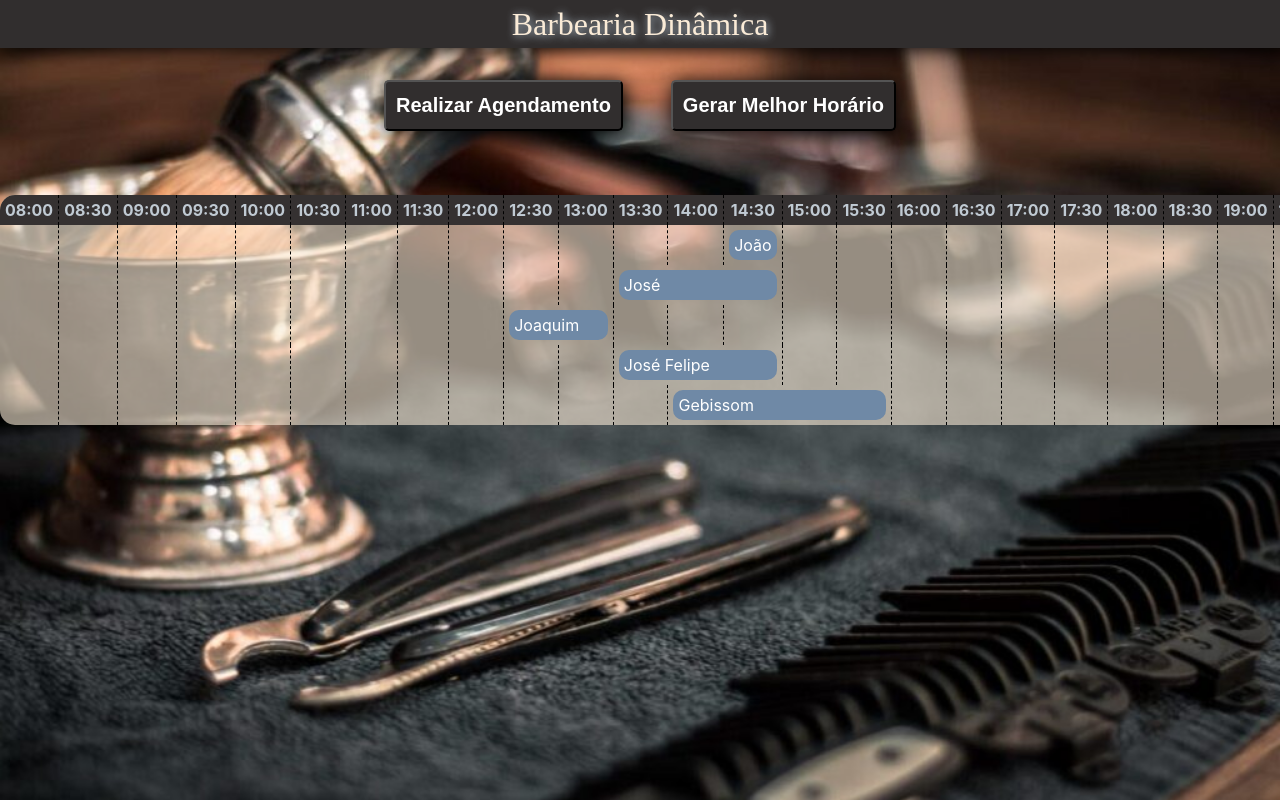
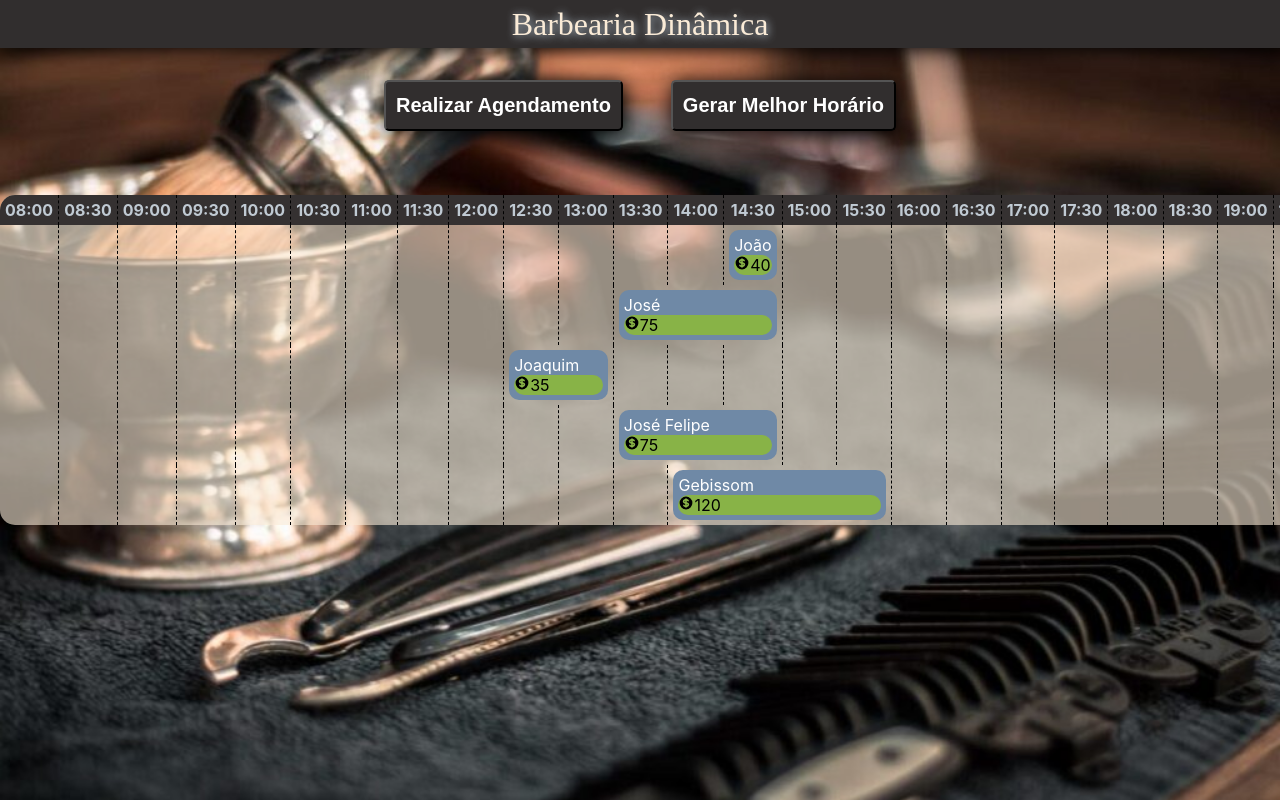
Before and after one commit to projeto-de-algoritmos/PD_Barbearia, a React (Create React App) app: page / in a window 1280 px wide. Shown: the top 800 px of the page. Built offline with nearby package versions, Linux system fonts and the light colour scheme; a web font is replaced by a local one.

Commit message:
Adicionada evidenciação dos pesos dos serviços

```diff
--- a/package.json
+++ b/package.json
@@ -8,6 +8,7 @@
     "@testing-library/user-event": "^13.5.0",
     "react": "^18.0.0",
     "react-dom": "^18.0.0",
+    "react-icons": "^4.3.1",
     "react-scripts": "5.0.1",
     "web-vitals": "^2.1.4"
   },
--- a/src/components/Appointment/Appointment.css
+++ b/src/components/Appointment/Appointment.css
@@ -11,3 +11,11 @@
     display: flex;
     flex-direction: column;
 }
+
+.Value {
+    display: block;
+    color: #000000;
+    overflow: hidden;
+    background-color: rgb(136, 179, 71);
+    border-radius: 20px;
+}
--- a/src/components/Appointment/Appointment.jsx
+++ b/src/components/Appointment/Appointment.jsx
@@ -1,4 +1,5 @@
 import React from "react";
+import { HiCurrencyDollar } from 'react-icons/hi';
 
 import './Appointment.css'
 const ROWS = ["08:00", "08:30", "09:00", "09:30", "10:00", "10:30", "11:00",
@@ -35,7 +36,9 @@ export default props => {
                 pos = -1;
                 return (
                     <td key={i} colSpan={columns + 1}>
-                        <div className="AppointmentBlock">{props.appointments[id[temp]].client}</div>
+                        <div className="AppointmentBlock">{props.appointments[id[temp]].client}
+                            <span className="Value"><HiCurrencyDollar/>{props.appointments[id[temp]].price}</span>
+                        </div>
                     </td>
                 );
             }
@@ -51,7 +54,7 @@ export default props => {
         });
     };
 
-    function getLines(job, start, duration, client, index) {
+    function getLines(job, start, duration, client, index, price) {
         let columns = 0;
         return ROWS.map((_, i) => {
             if (start === ROWS[i]) {
@@ -60,11 +63,8 @@ export default props => {
                     <td key={i} colSpan={duration*2}>
                         <div className="AppointmentBlock">
                             {client}
-                            {/* <button onClick={() => removeAppointment(index)}>
-                            <h1>X</h1>
-                        </button>     */}
+                            <span className="Value"><HiCurrencyDollar/>{price}</span>
                         </div>
-
                     </td>
                 );
             }
@@ -84,7 +84,7 @@ export default props => {
         return props.appointments.map((element, i) => {
                 return (
                     <tr key={i}>
-                        { getLines(element.job, element.start, element.duration, element.client, i) }
+                        { getLines(element.job, element.start, element.duration, element.client, i, element.price) }
                     </tr>
                 )
         });
--- a/src/components/Table/Table.css
+++ b/src/components/Table/Table.css
@@ -22,3 +22,13 @@ td, .th{
     margin: 5px;
     padding: 5px;
 }
+
+
+.ValorArrecadado {
+    color: #000000;
+    padding: 0px 10px 0px 10px;
+    width: min-content;
+    overflow: hidden;
+    background-color: rgb(136, 179, 71);
+    border-radius: 20px;
+}
--- a/src/components/Table/Table.jsx
+++ b/src/components/Table/Table.jsx
@@ -1,5 +1,6 @@
 import React from "react";
 import Appointment from "../Appointment/Appointment";
+import { HiCurrencyDollar } from 'react-icons/hi';
 
 import './Table.css'
 
@@ -18,7 +19,11 @@ export default props => {
     return (
         <table>
             <thead>
-                {props.answer != undefined ? <tr><th colSpan={25} style={{backgroundColor: "rgb(89, 89, 89)"}}>Agenda do dia - Valor Arrecadado: R$ {getTotal()}</th></tr> : ''}
+                {props.answer != undefined ?
+                    <tr><th colSpan={25} style={{backgroundColor: "rgb(89, 89, 89)"}}>Agenda do dia
+                    <span className="ValorArrecadado"><HiCurrencyDollar/> {getTotal()}</span></th></tr> :
+                    ''
+                }
                 <tr className="TableHead">
                     <th className="th">08:00</th>
                     <th className="th">08:30</th>
```
Also changed, not shown: src/components/AppointmentModal/AppointmentModal.jsx (line endings or trailing spaces), 1 other file (tests, documents, lock files or other folders).
